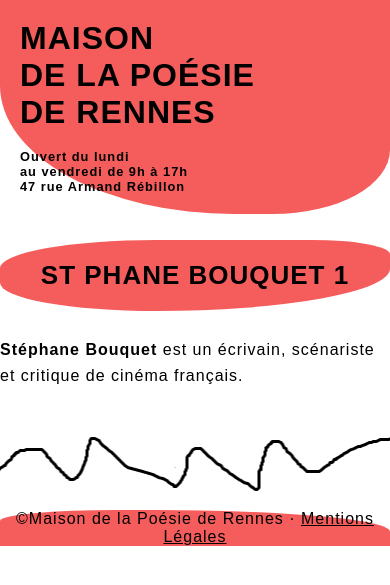
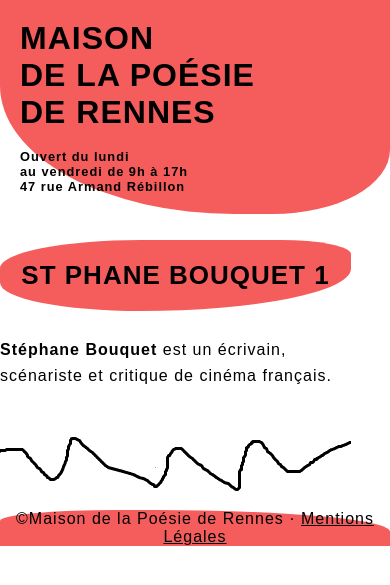
Before and after one commit to PQuod/MaisondelaPoesiedeRennes, a Jekyll site: the page built from _artistes/st-phane-bouquet-1.md, in a window 390 px wide. Shown: the top 585 px of the page. Built offline with Jekyll 4.4.1, drawn with Linux system fonts in a browser that asks for light colours; some web fonts are replaced; a script that is not in the unit is left out.

Commit message:
Update _layout.scss

```diff
--- a/_sass/minima/_layout.scss
+++ b/_sass/minima/_layout.scss
@@ -367,7 +367,7 @@
 
 
   article{
-    width:100%;
+    grid-column: 2/4;
   }
 
   .ptte-ligne{
```
